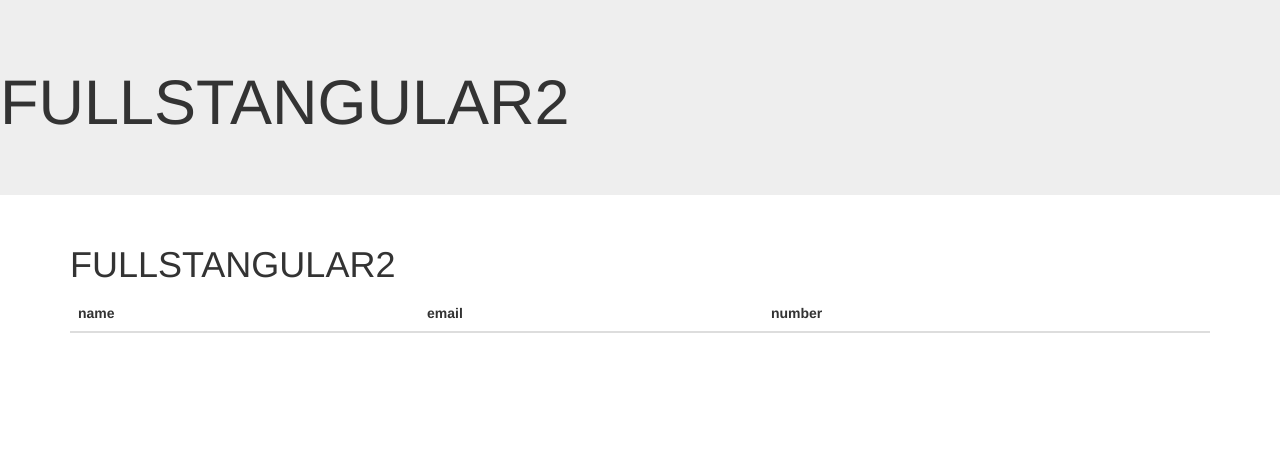
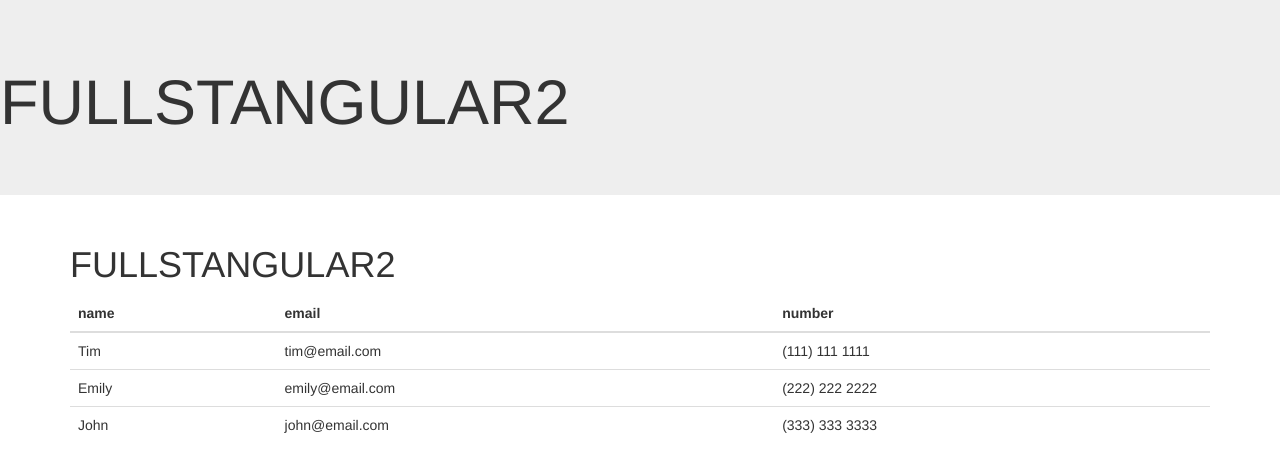
Before and after one commit to Marcode777/fullstangular2, a plain HTML site: page public/index.html in a window 1280 px wide. Drawn offline with nearby package versions, Linux system fonts and the light colour scheme.

Commit message:
modified public/controller.js, public/index.html, it is functional

```diff
--- a/public/controllers/controller.js
+++ b/public/controllers/controller.js
@@ -19,6 +19,6 @@ function($scope, $http){
   };
 
   var contactlist = [person1, person2, person3];
-  $scope.contaclist = contactlist;
+  $scope.contactlist = contactlist;
 
 }]);
```
Also changed, not shown: public/index.html (+1 -1 lines).
